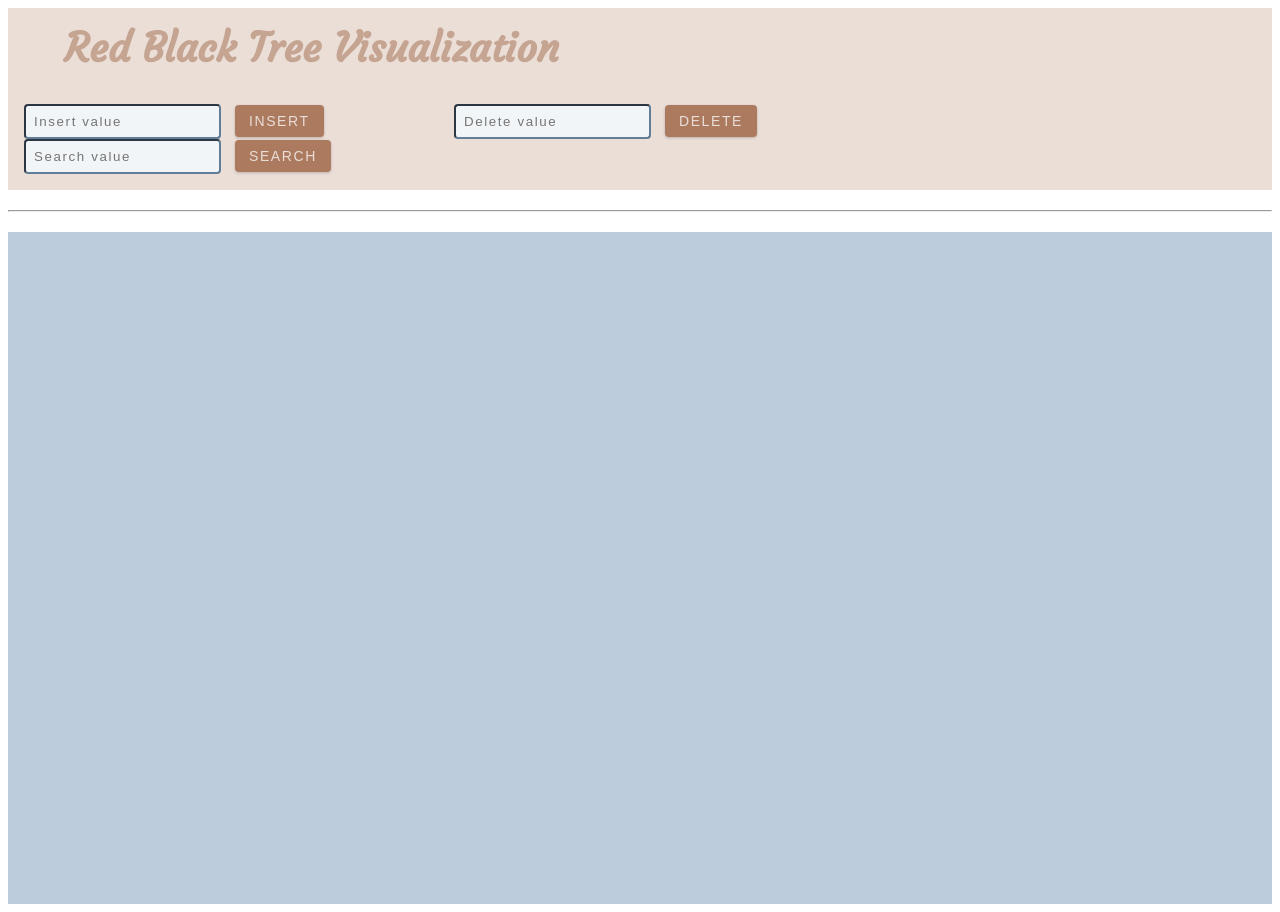
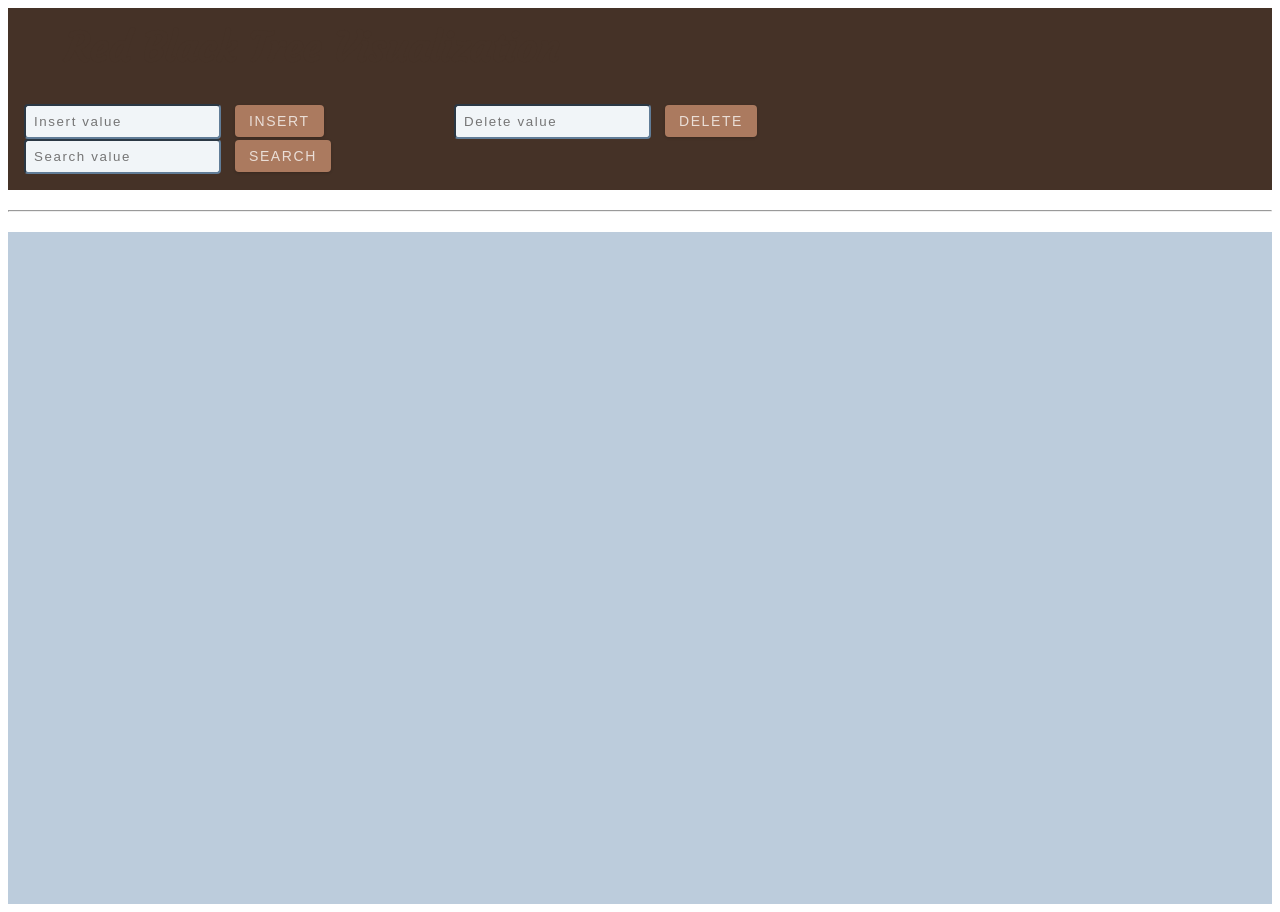
Before and after one commit to UIT-21522883/rb-tree-visualize, a website built with webpack: page index.html in a window 1280 px wide. Built offline with nearby package versions, Linux system fonts and the light colour scheme; a web font is replaced by a local one.

Commit message:
Update styles.css

```diff
--- a/styles.css
+++ b/styles.css
@@ -75,12 +75,12 @@ h1 {
 }
 
 .logo {
-  font-family: 'Courgette', cursive;
-  color: var(--clr-primary-7);
+  font-family: 'Courgette';
+  color: var(--clr-primary-1);
 }
 
 .section-1 {
-  background-color: var(--clr-primary-10);
+  background-color: var(--clr-primary-1);
 }
 
 .form_control {
```
